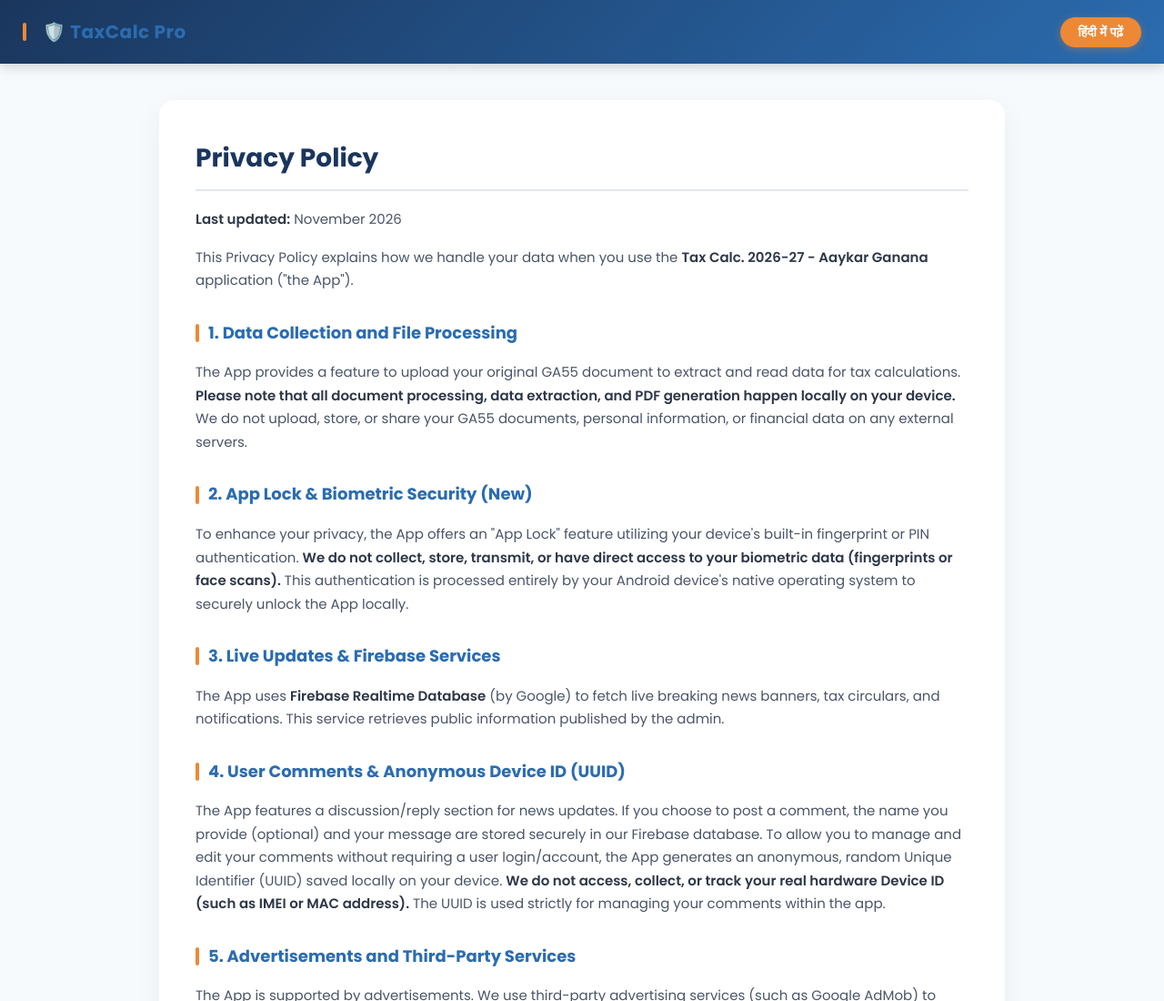
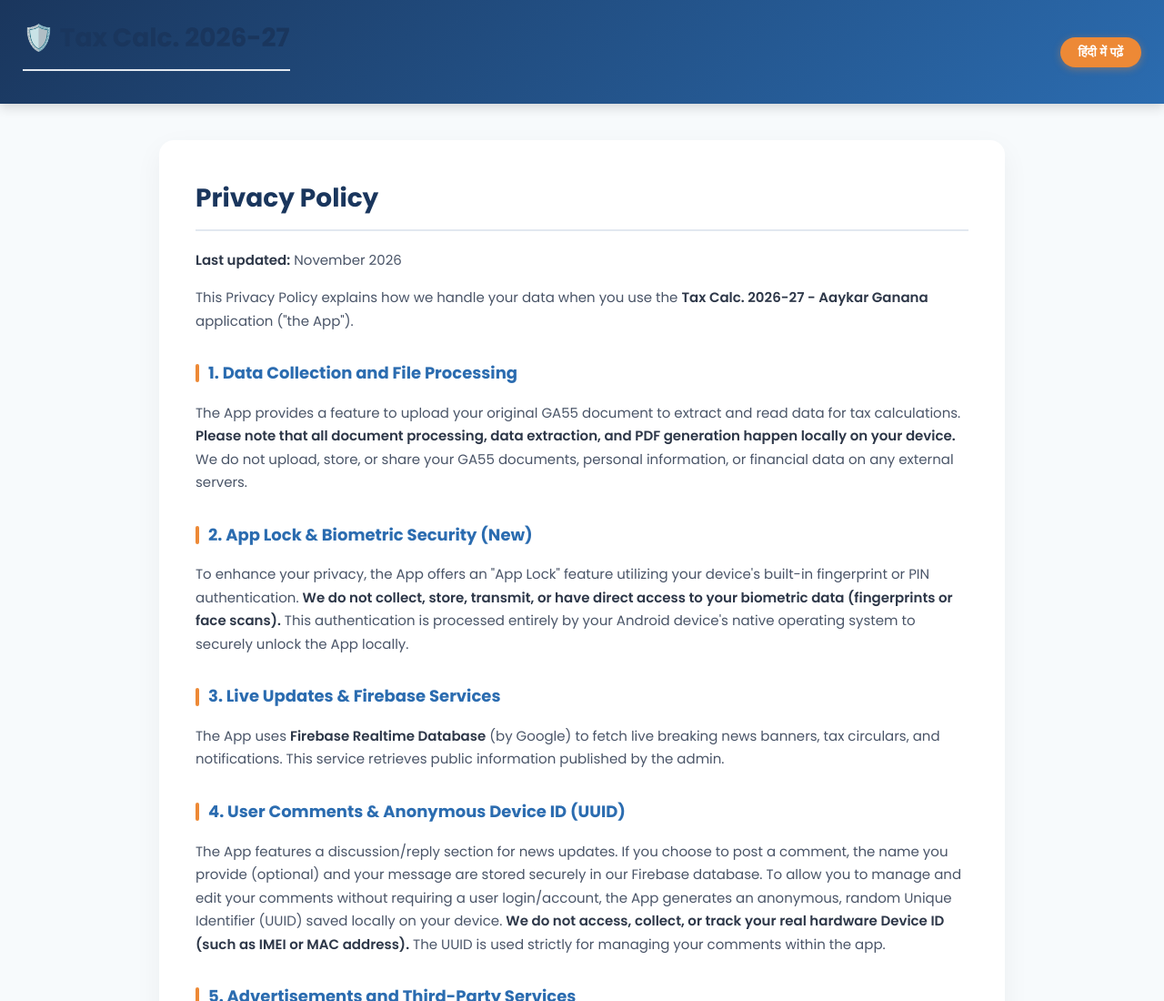
Before and after one commit to pckaseru/TaxCalc-Privacy-Policy, a plain HTML site: page index.html in a window 1280 px wide. Shown: the top 1100 px of the page at 91% size. Drawn offline with Linux system fonts and the light colour scheme.

Commit message:
Update index.html

```diff
--- a/index.html
+++ b/index.html
@@ -134,7 +134,7 @@
 
     <!-- CLASSIC TOP HEADER BAR -->
     <div class="header-bar">
-        <h2>🛡️ TaxCalc Pro</h2>
+        <h1>🛡️ Tax Calc. 2026-27 </h1>
         <button id="toggleBtn" class="lang-btn" onclick="toggleLanguage()">हिंदी में पढ़ें</button>
     </div>
 
```
